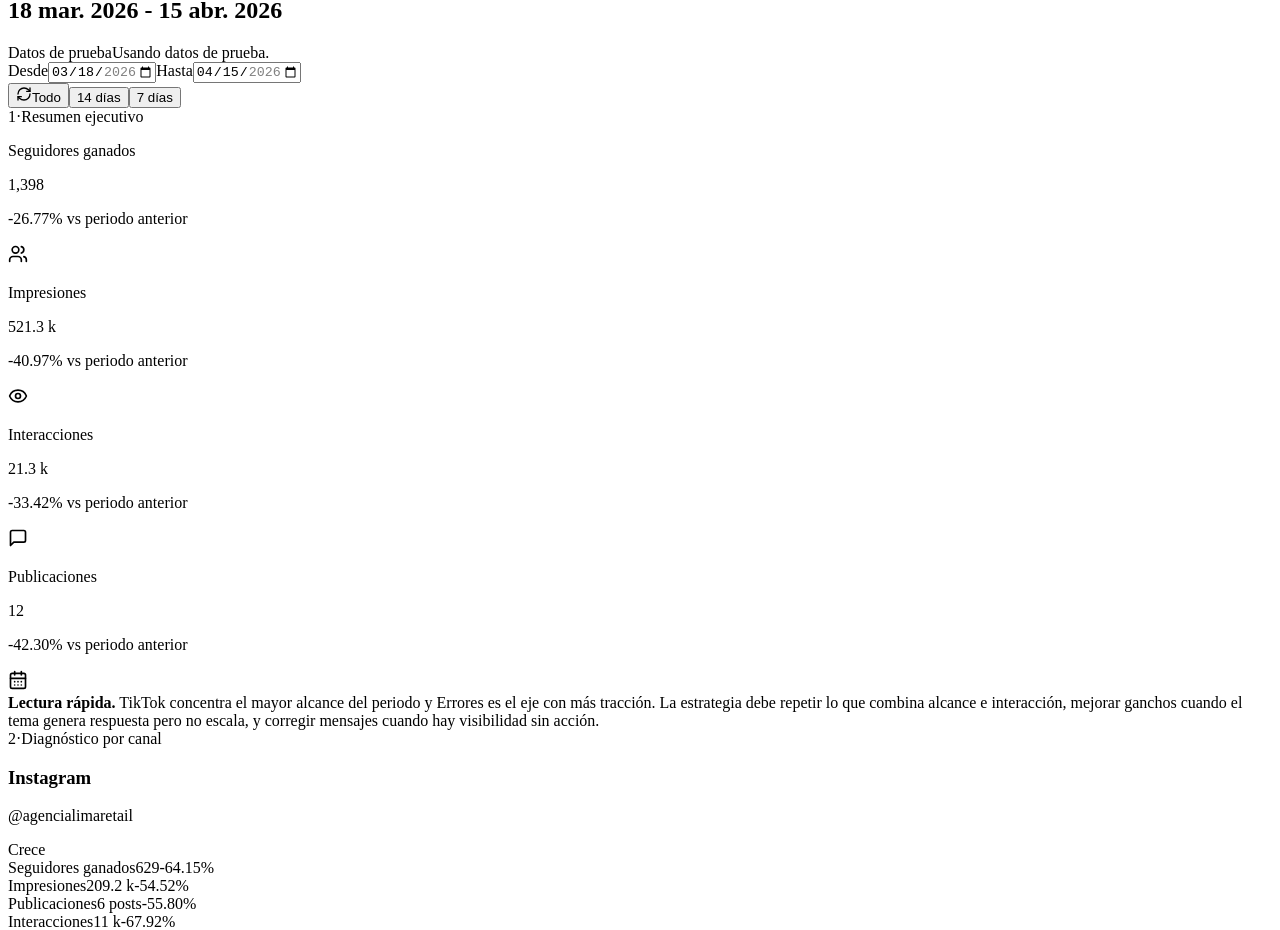
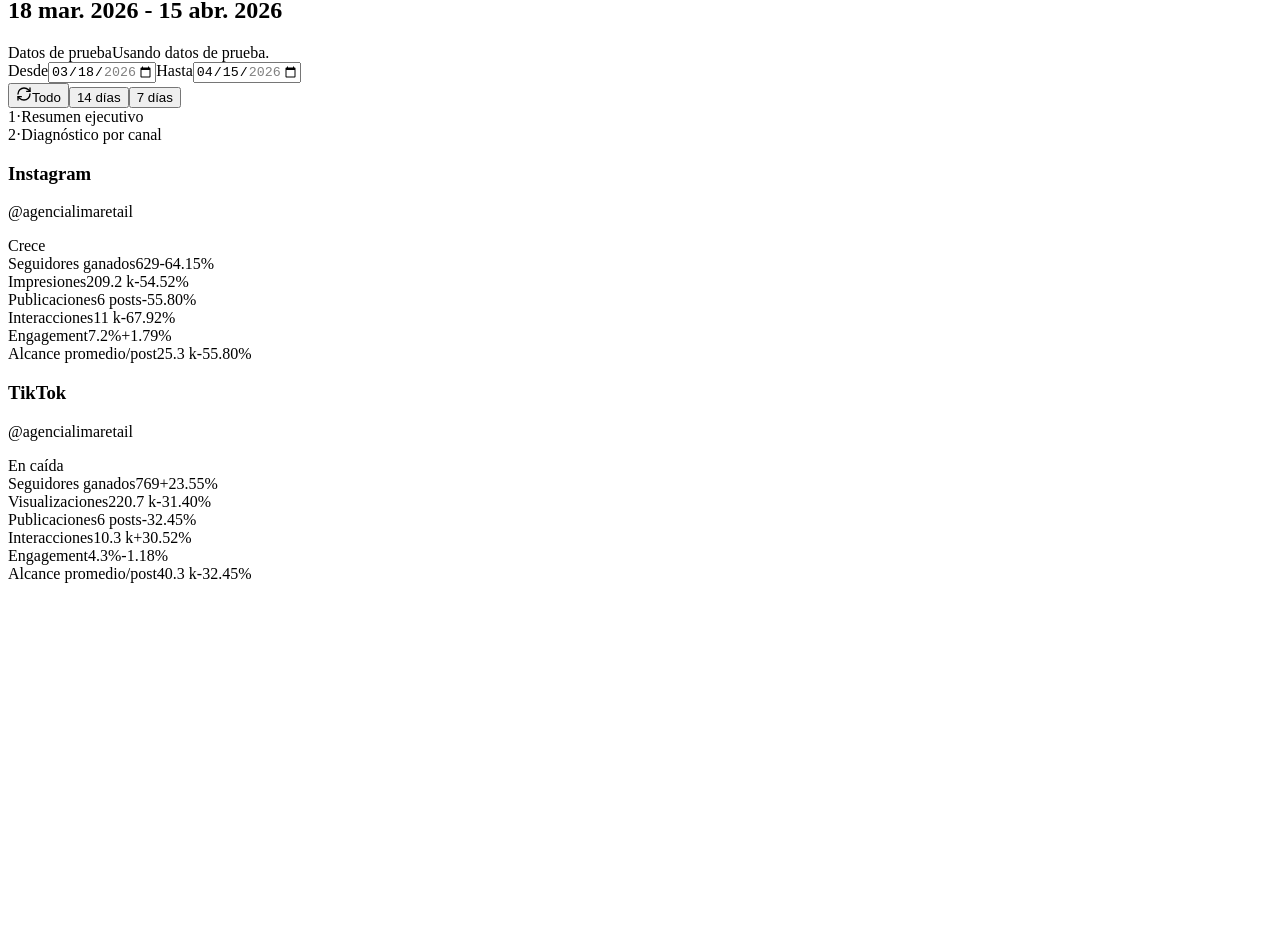
Before and after one commit to jorgeluis666/codex004, a React (Vite) app: page / in a window 1280 px wide. Shown: the part 457-1387 px from the top of the page. After the commit the page ends 1048 px from the top, so only its background shows below. Built offline with nearby package versions, Linux system fonts and the light colour scheme; the HTML template or start-up script is replaced by a standard one.

Commit message:
Simplify executive summary

```diff
--- a/src/App.jsx
+++ b/src/App.jsx
@@ -1,21 +1,17 @@
 import { useEffect, useMemo, useState } from 'react';
 import {
   BarChart3,
-  CalendarDays,
   CheckCircle2,
   ClipboardList,
   Copy,
-  Eye,
   FileSpreadsheet,
   Lightbulb,
-  MessageSquare,
   Plus,
   RefreshCw,
   Search,
   Target,
   TrendingDown,
   TrendingUp,
-  Users,
 } from 'lucide-react';
 import {
   Bar,
@@ -445,56 +441,11 @@ function ExecutiveSummary({ context }) {
     return <EmptyState title="No hay datos en este periodo" body="Ajusta el rango de fechas o revisa la conexión con Metricool." />;
   }
 
-  const kpis = getKpis(dashboard);
-  const bestPlatform = dashboard.byPlatform[0]?.name ?? 'Sin datos';
-  const bestTopic = dashboard.byTopic[0]?.name ?? 'Sin datos';
-
   return (
     <div className="space-y-8">
       <SectionNumber number="1" title="Resumen ejecutivo" />
-      <div className="grid gap-4 md:grid-cols-2 xl:grid-cols-4">
-        <KpiCard icon={Users} label="Seguidores ganados" value={formatNumber(kpis.followers)} change={kpis.followersChange} color="blue" />
-        <KpiCard icon={Eye} label="Impresiones" value={formatNumber(kpis.impressions)} change={kpis.impressionsChange} color="rose" />
-        <KpiCard icon={MessageSquare} label="Interacciones" value={formatNumber(kpis.interactions)} change={kpis.interactionsChange} color="emerald" />
-        <KpiCard icon={CalendarDays} label="Publicaciones" value={formatNumber(kpis.posts)} change={kpis.postsChange} color="amber" />
-      </div>
-
-      <QuickRead>
-        <strong>Lectura rápida.</strong> {bestPlatform} concentra el mayor alcance del periodo y{' '}
-        {bestTopic} es el eje con más tracción. La estrategia debe repetir lo que combina alcance e
-        interacción, mejorar ganchos cuando el tema genera respuesta pero no escala, y corregir
-        mensajes cuando hay visibilidad sin acción.
-      </QuickRead>
-
       <ChannelsView dashboard={dashboard} embedded />
     </div>
-  );
-}
-
-function KpiCard({ icon: Icon, label, value, change, color }) {
-  const isPositive = change >= 0;
-  const colorMap = {
-    blue: 'bg-blue-100 text-blue-700',
-    rose: 'bg-rose-100 text-rose-700',
-    emerald: 'bg-emerald-100 text-emerald-700',
-    amber: 'bg-amber-100 text-amber-700',
-  };
-
-  return (
-    <section className="rounded-lg border border-slate-200 bg-white p-5 shadow-sm">
-      <div className="flex items-start justify-between gap-4">
-        <div>
-          <p className="text-xs font-bold uppercase tracking-[0.12em] text-slate-400">{label}</p>
-          <p className="mt-3 text-3xl font-semibold text-blue-700">{value}</p>
-          <p className={`mt-2 text-sm font-semibold ${isPositive ? 'text-emerald-600' : 'text-red-600'}`}>
-            {signedPercent(change)} vs periodo anterior
-          </p>
-        </div>
-        <div className={`grid h-10 w-10 place-items-center rounded-lg ${colorMap[color]}`}>
-          <Icon size={20} aria-hidden="true" />
-        </div>
-      </div>
-    </section>
   );
 }
 
@@ -1318,20 +1269,6 @@ function MiniStat({ label, value }) {
   );
 }
 
-function getKpis(dashboard) {
-  const items = dashboard.content;
-  return {
-    followers: sum(items, 'followersGained'),
-    followersChange: changeBetweenHalves(items, 'followersGained'),
-    impressions: sum(items, 'impressions'),
-    impressionsChange: changeBetweenHalves(items, 'impressions'),
-    interactions: items.reduce((total, item) => total + item.interactions, 0),
-    interactionsChange: changeBetweenHalves(items, 'likes'),
-    posts: items.length,
-    postsChange: changeBetweenHalves(items, 'reach'),
-  };
-}
-
 function EmptyState({ title, body }) {
   return (
     <div className="rounded-lg border border-dashed border-slate-300 bg-white p-8 text-center">
```
